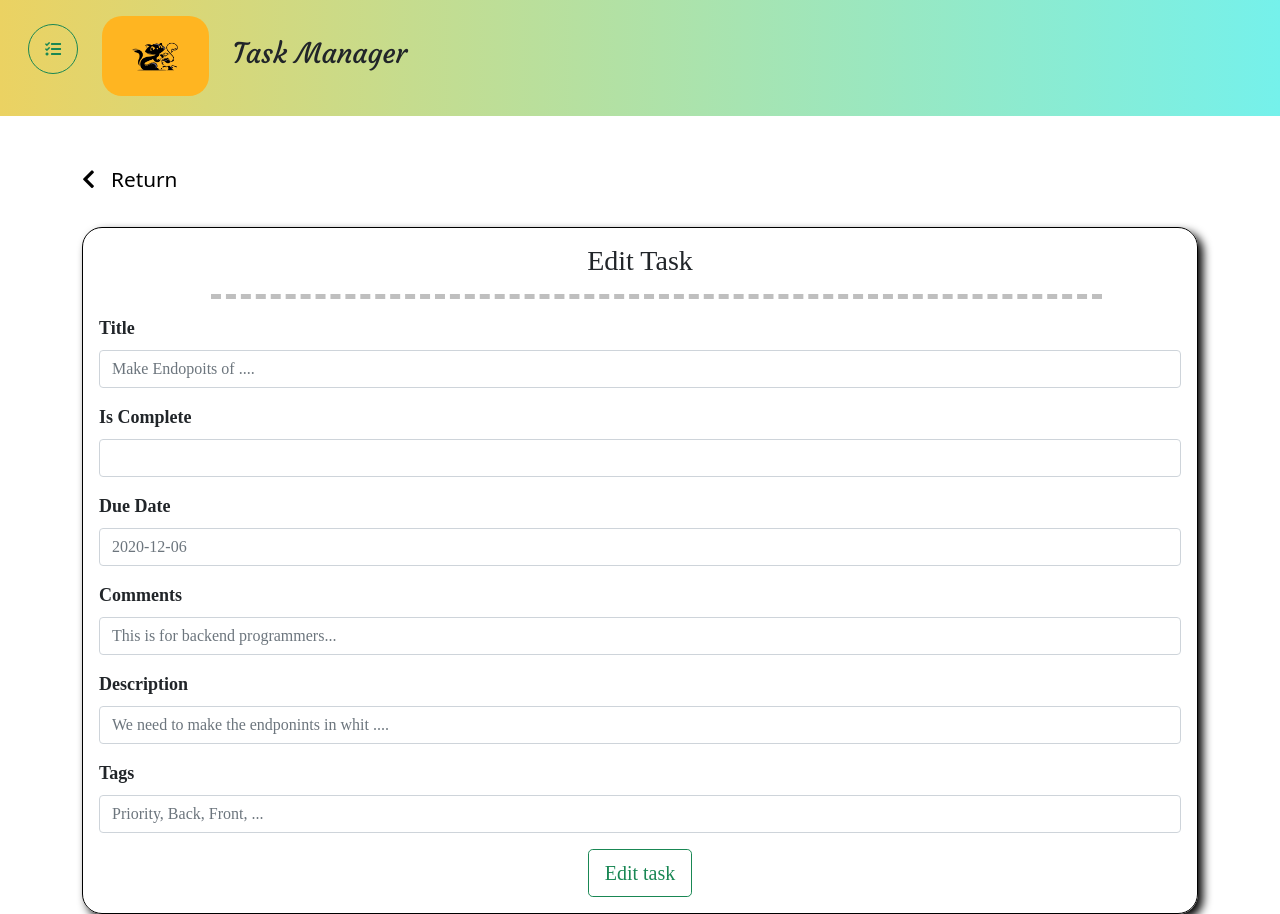
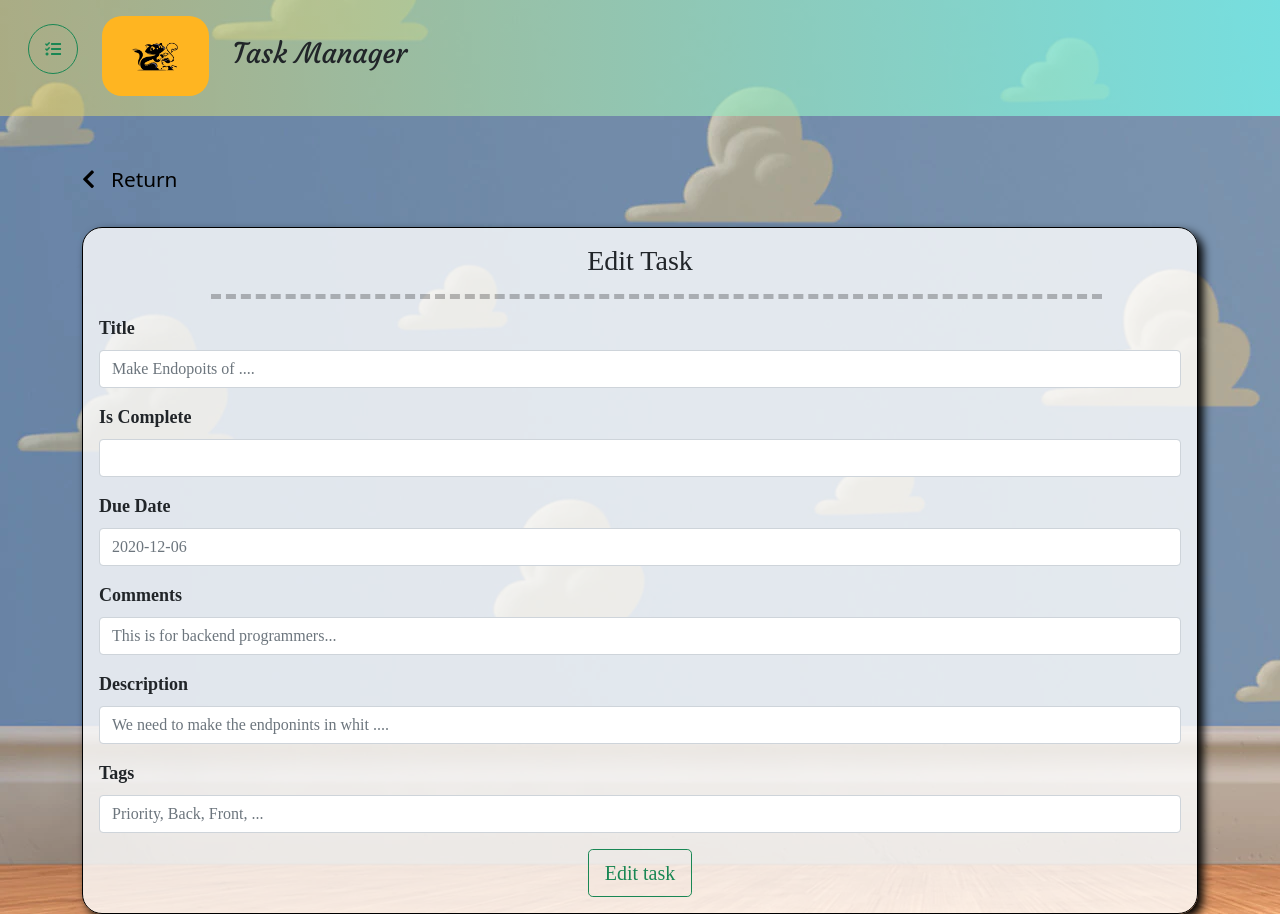
Before and after one commit to jukadios/Task-Manager, an Angular app: page /see/1 in a window 1280 px wide. Built offline with nearby package versions, Linux system fonts and the light colour scheme; no server answers.

Commit message:
Background, and buttons functions

```diff
--- a/src/app/components/navbar/navbar.component.css
+++ b/src/app/components/navbar/navbar.component.css
@@ -1,6 +1,6 @@
 /*Fondo altura y anchura de la navbar*/
 .navbar {
-    background: linear-gradient(to right, rgb(235, 210, 98), rgb(117, 241, 235));
+    background: linear-gradient(to right, rgb(235, 210, 98, .5), rgb(117, 241, 235, .8));
     height: 100%;
     width: 100%;
 }
--- a/src/app/components/navbar/navbar.component.html
+++ b/src/app/components/navbar/navbar.component.html
@@ -28,6 +28,6 @@
 <div class="d-flex animate__animated animate__fadeInLeft" class="sidebar">
     <!-- Router link propiedad de angular para redireccionar, routerLinkActive es para que las epstañas esten activas al seleccionarlas -->
     <!-- RouterLinkAvctiveOptions para cambiar los colores de cuando esta seleccionado, list group clase de bootstrap, my margenes en el eje 'y' clase de bootstrap -->
-    <a routerLink='add' routerLinkActive="active" [routerLinkActiveOptions]="{exact:true}" class="list-group-item my-2"><i class="fas fa-plus me-3"></i>Add Task</a>
-    <a routerLink='tasks' routerLinkActive="active" [routerLinkActiveOptions]="{exact:true}" class="list-group-item my-2"><i class="far fa-eye me-3"></i>Tasks</a>
+    <a routerLink='add' routerLinkActive="active" [routerLinkActiveOptions]="{exact:true}" class="list-group-item my-2" (click)="toggleSideBar(!sideBar)" ><i class="fas fa-plus me-3"></i>Add Task</a>
+    <a routerLink='tasks' routerLinkActive="active" [routerLinkActiveOptions]="{exact:true}" class="list-group-item my-2" (click)="toggleSideBar(!sideBar)"><i class="far fa-eye me-3"></i>Tasks</a>
 </div>
--- a/src/app/components/navbar/navbar.component.ts
+++ b/src/app/components/navbar/navbar.component.ts
@@ -16,7 +16,7 @@ export class NavbarComponent implements OnInit {
   }
 
   //Esta funcion es para hacer la transicion de la navbar lateral
-  toggleSideBar() {
+  toggleSideBar(open?: boolean) {
 
     if(this.sideBar === true){
       //Se selecciona el elemento llamado sidebar y add es para mostrar la navbar
--- a/src/app/pages/add-task/add-task.component.css
+++ b/src/app/pages/add-task/add-task.component.css
@@ -5,6 +5,7 @@ select{
 
 /* El estilo del form para, como el borde, la letra y la sombra de la caja */
 .form-style{
+    background-color: rgb(255, 255, 255, .8);
     border: 1px solid black;
     font-family: 'Baloo2';
     font-weight: 600;
--- a/src/app/pages/see-task/see-task.component.css
+++ b/src/app/pages/see-task/see-task.component.css
@@ -11,6 +11,7 @@ select{
     font-size: large;
     box-shadow: 5px 5px 10px black;
     border-radius: 20px;
+    background-color: rgb(255, 255, 255, .8);
 }
 
 /* Estilo de la linea que separa el titulo del form */
--- a/src/app/pages/see-tasks/see-tasks.component.css
+++ b/src/app/pages/see-tasks/see-tasks.component.css
@@ -5,3 +5,7 @@
     font-size: 1.3rem;
     font-weight: bold;
 }
+
+.table{
+    background-color: rgb(255, 255, 255, .8);
+}
--- a/src/index.html
+++ b/src/index.html
@@ -20,7 +20,7 @@
   <!-- Script para usar los alerts de sweetalert2 -->
   <script src="//cdn.jsdelivr.net/npm/sweetalert2@11"></script>
 </head>
-<body>
+<body class="style">
   <!-- Se muestra todo en el root -->
   <app-root></app-root>
 
--- a/src/styles.css
+++ b/src/styles.css
@@ -1 +1,5 @@
 /* You can add global styles to this file, and also import other style files */
+
+.style{
+    background-image: url(./assets/Img/back1.webp);
+}
```
Also changed, not shown: src/assets/Img/back1.webp (added).
